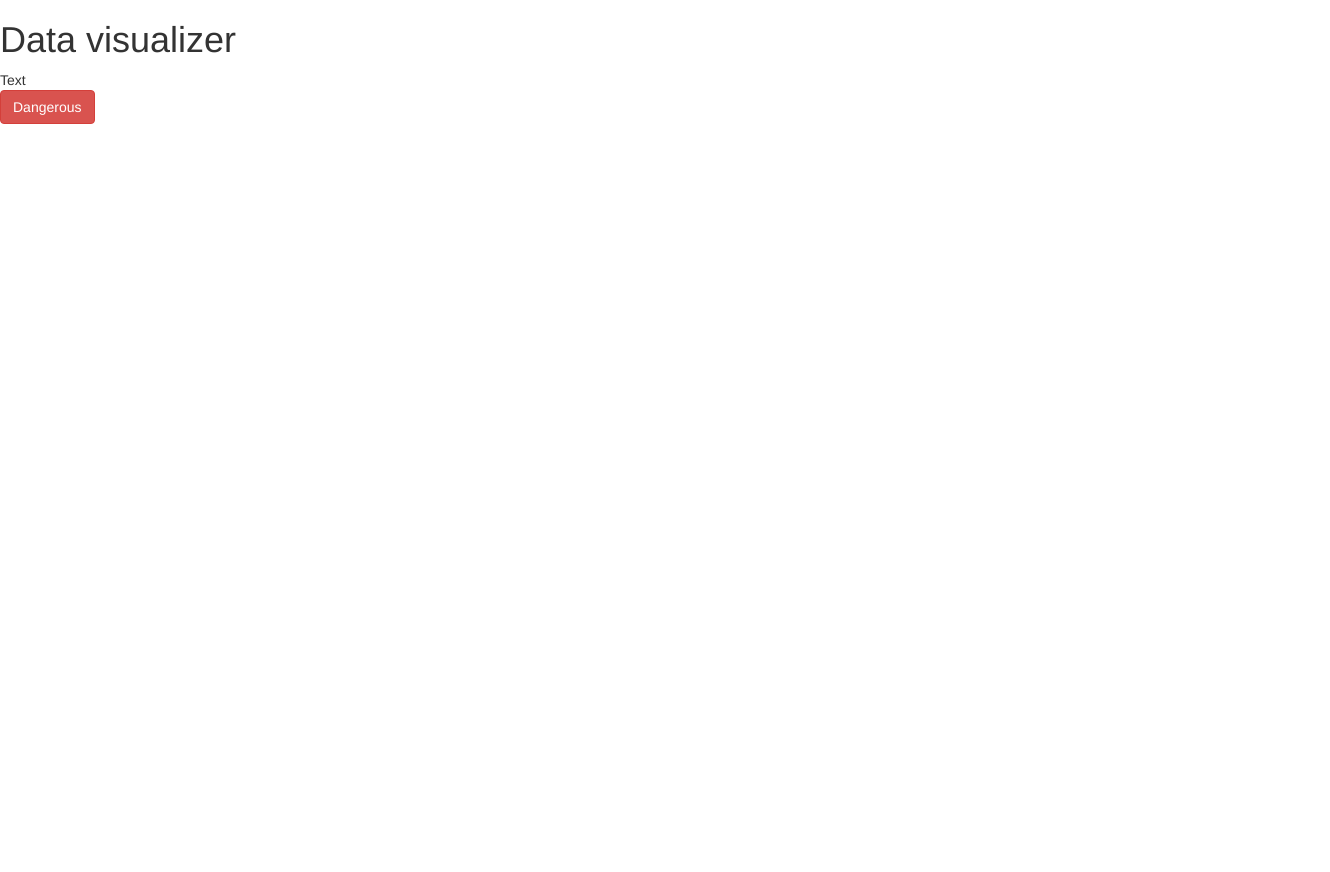
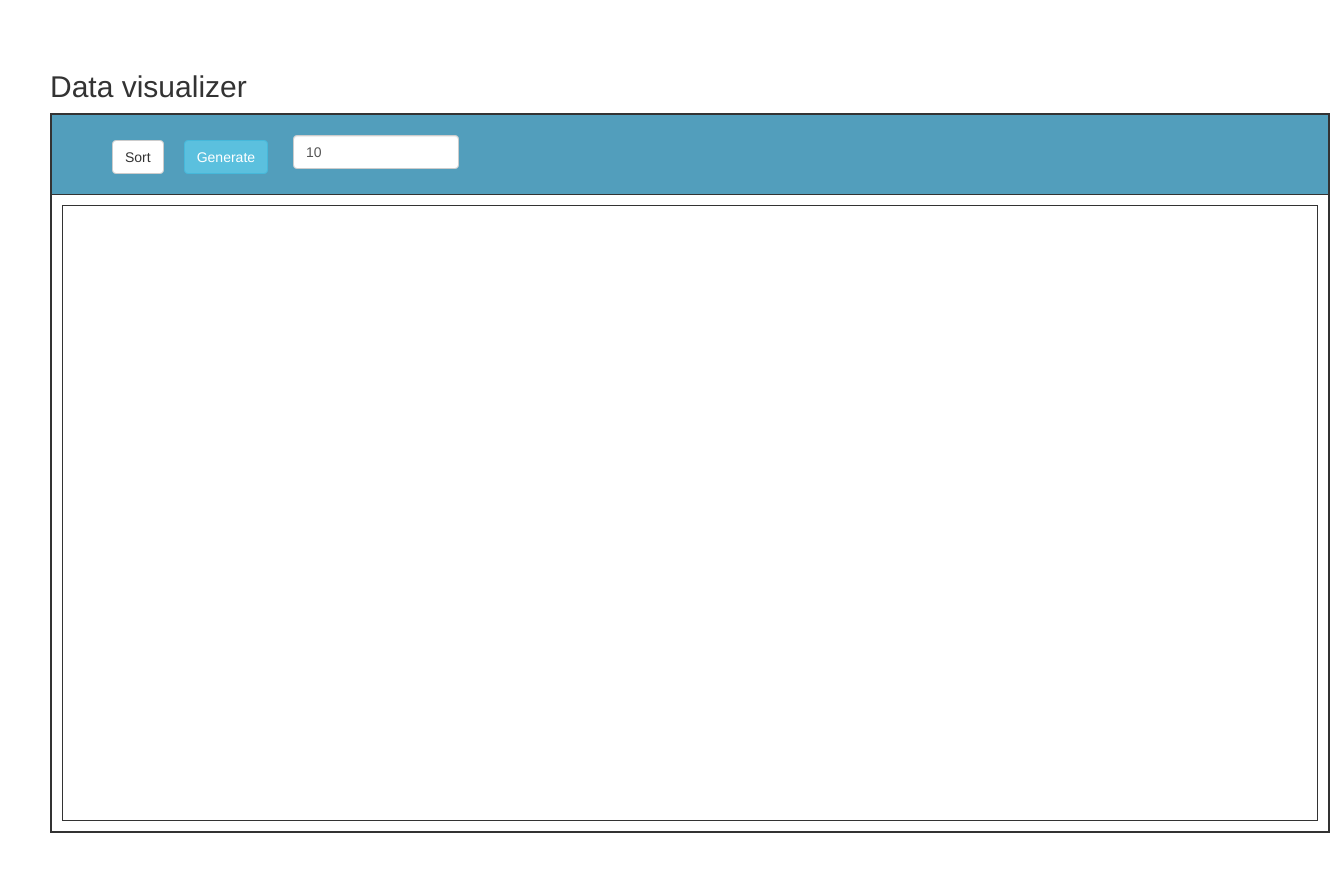
Before and after one commit to vietdqhcmute/sorting_visualizer, a plain HTML site: page index.html in a window 1280 px wide. Shown: the whole page, 1330 px wide, since content can reach past the window. Before the commit the page ends 800 px from the top, so only its background shows below. Drawn offline with nearby package versions, Linux system fonts and the light colour scheme.

Commit message:
Seperate first version layout

```diff
--- a/index.html
+++ b/index.html
@@ -9,11 +9,22 @@
       integrity="sha384-HSMxcRTRxnN+Bdg0JdbxYKrThecOKuH5zCYotlSAcp1+c8xmyTe9GYg1l9a69psu"
       crossorigin="anonymous"
     />
+    <link rel="stylesheet" href="./styles/style.css">
   </head>
   <body>
-    <h1>Data visualizer</h1>
-    <div class="text">Text</div>
-    <button class="btn btn-danger">Dangerous</button>
+    <h2>Data visualizer</h2>
+    <div class="container-layout">
+      <div class="title-bar">
+        <div class="group-button">
+          <button class="btn btn-default group-button__item js-sort-list">Sort</button>
+          <button class="btn btn-info group-button__item js-generate-list">Generate</button>
+          <div class="col-xs-2">
+            <input id="globalLength" class="form-control " type="number" value="10">
+          </div>
+        </div>
+      </div>
+      <div class="chart"></div>
+    </div>
     <script
       src="https://code.jquery.com/jquery-1.12.4.min.js"
       integrity="sha384-nvAa0+6Qg9clwYCGGPpDQLVpLNn0fRaROjHqs13t4Ggj3Ez50XnGQqc/r8MhnRDZ"
--- a/scripts/index.js
+++ b/scripts/index.js
@@ -1 +1,31 @@
-console.log($('.text'))
+import { drawing } from "../scripts/draw";
+const HEIGHT = 1254;
+const WIDTH = 614;
+
+const main = () => {
+  bindingKey();
+};
+
+const getGlobalLength = () => {
+  return parseInt($("#globalLength").val());
+};
+
+const bindingKey = () => {
+  $(".js-sort-list").click(() => {
+    console.log(getGlobalLength());
+  });
+  $(".js-generate-list").click(() => {
+    let randomArray = generateRamdomArray(getGlobalLength());
+    console.log(randomArray);
+  });
+};
+
+const generateRamdomArray = (globalLength) => {
+  let arr = [];
+  while (arr.length < globalLength) {
+    let random = Math.floor(Math.random() * globalLength) + 1;
+    if (arr.indexOf(random) === -1) arr.push(random);
+  }
+  return arr;
+};
+main();
--- /dev/null
+++ b/styles/style.css
@@ -0,0 +1,28 @@
+body {
+  padding: 50px;
+}
+.container-layout {
+  width: 1280px;
+  height: 720px;
+  border: 2px solid;
+  display: flex;
+  flex-direction: column;
+}
+.chart{
+  height: 100%;
+  margin: 10px 10px;
+  border: 1px solid;
+}
+.title-bar {
+  height: 80px;
+  padding: 20px 50px;
+  border-bottom: 1px solid;
+  background-color: rgba(48, 139, 175, 0.836);
+}
+.group-button {
+  display: flex;
+  flex-direction: row;
+}
+.group-button__item {
+  margin: 5px 10px;
+}
```
